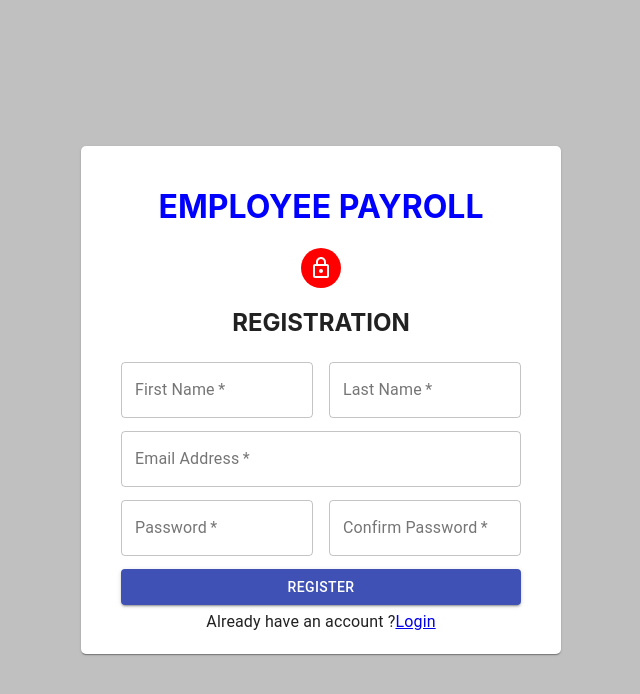
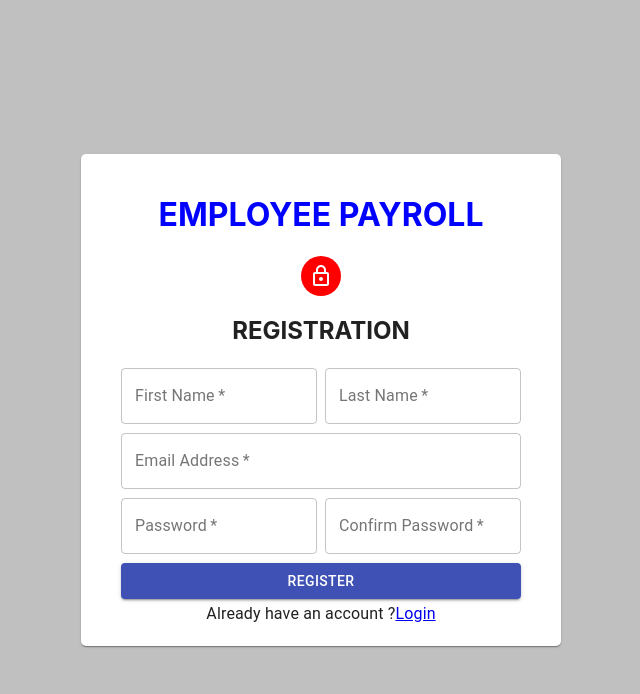
Before and after one commit to manvantar/Employee_Payroll_frontEnd, a React (Create React App) app: page / in a window 1280 px wide. Shown: the top 694 px of the page, without its empty margins (319-959 px from the left). Built offline with nearby package versions, Linux system fonts and the light colour scheme.

Commit message:
refactor: change name and password style in registre page

```diff
--- a/src/pages/register.jsx
+++ b/src/pages/register.jsx
@@ -65,7 +65,7 @@ const Signup = ({ handleChange }) => {
                 <Formik initialValues={initialValues} onSubmit={onSubmit} validationSchema={validationSchema}>
                     {(props) => (
                         <Form data-testid="form">
-                            <Grid container spacing={2}>
+                            <Grid container spacing={1}>
                                 <Grid item xs={12} sm={6}>
                                     <Field as={TextField} className='btnstyle' data-testid="firstName" label='First Name' name="firstName"
                                         placeholder='Enter First Name' variant="outlined" fullWidth required
@@ -83,7 +83,7 @@ const Signup = ({ handleChange }) => {
                                 placeholder='Enter Email' variant="outlined" fullWidth required
                                 helperText={<ErrorMessage name="email" />}
                             />
-                            <Grid container  spacing={2}>
+                            <Grid container  spacing={1}>
                                 <Grid item xs={12} sm={6}>
                                     <Field className='btnstyle' as={TextField} data-testid="password" label='Password' name="password"
                                         placeholder='Enter password' variant="outlined" type='password' fullWidth required
--- a/src/scss/loginRegister.scss
+++ b/src/scss/loginRegister.scss
@@ -16,7 +16,7 @@
         margin: 10px 0;
     }
     .btnstyle{
-        margin: 5px 0;
+        margin: 3px 0;
     }
 }
 
```
